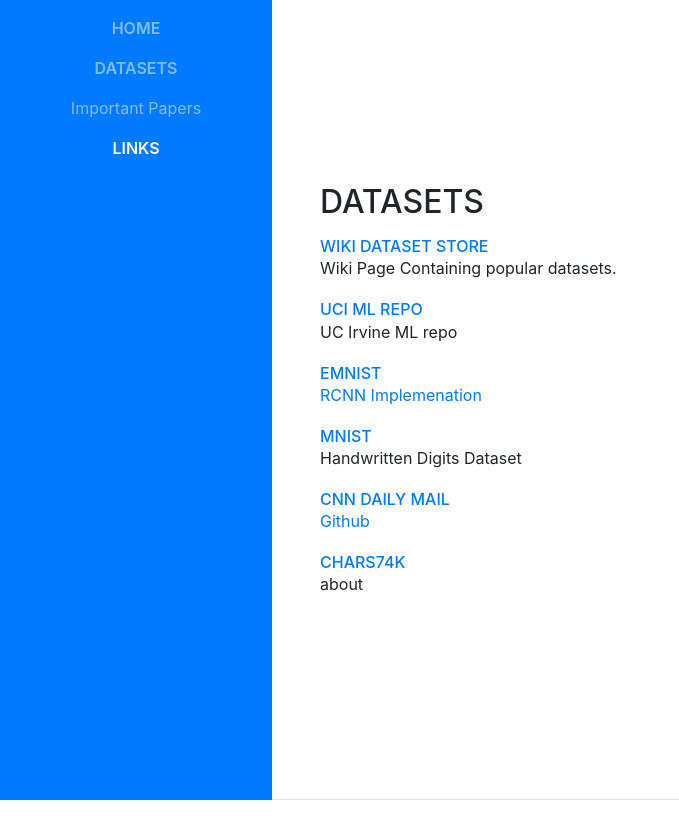
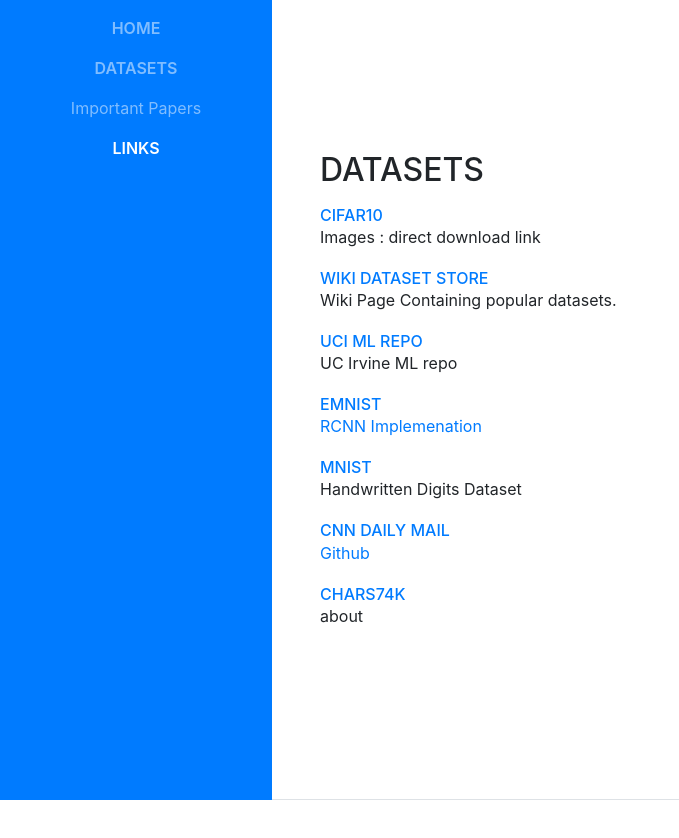
Before and after one commit to famishedrover/famishedrover.github.io, a website with bundled scripts: page blogpage.html in a window 1280 px wide. Shown: the top 838 px of the page, without its empty margins (0-679 px from the left). Built offline with nearby package versions, Linux system fonts and the light colour scheme; a web font is replaced by a local one.

Commit message:
added cifar10

```diff
--- a/blogpage.html
+++ b/blogpage.html
@@ -65,6 +65,15 @@
         <div class="my-auto">
           <h2 class="mb-3">datasets</h2>
 <!-- https://en.wikipedia.org/wiki/List_of_datasets_for_machine_learning_research -->
+
+
+          <div class="resume-item d-flex flex-column flex-md-row mb-1">
+            <div class="resume-content mr-auto">
+              <a href="https://www.cs.toronto.edu/~kriz/cifar-10-python.tar.gz"><h6 class="mb-0">CIFAR10</h6></a>
+              <p>Images : direct download link</p>
+            </div>
+          </div>
+
 
           <div class="resume-item d-flex flex-column flex-md-row mb-1">
             <div class="resume-content mr-auto">
```
